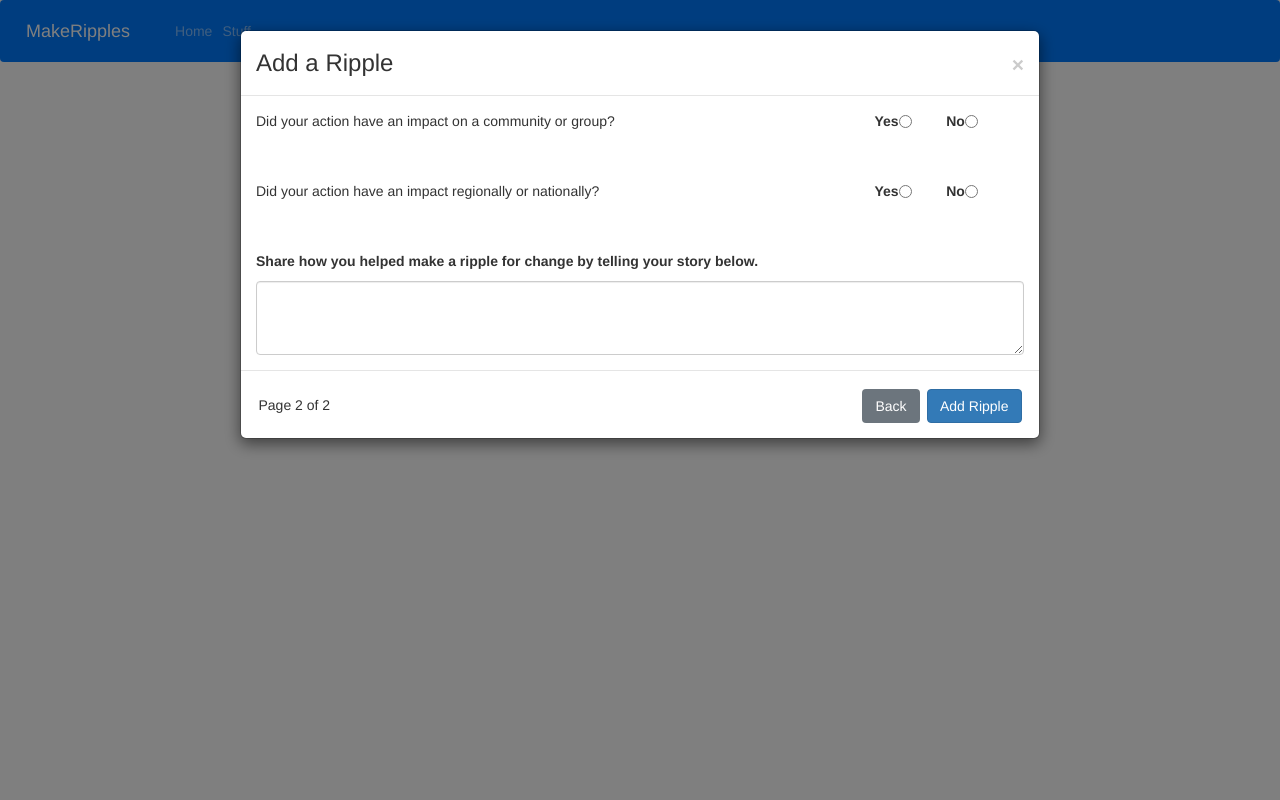
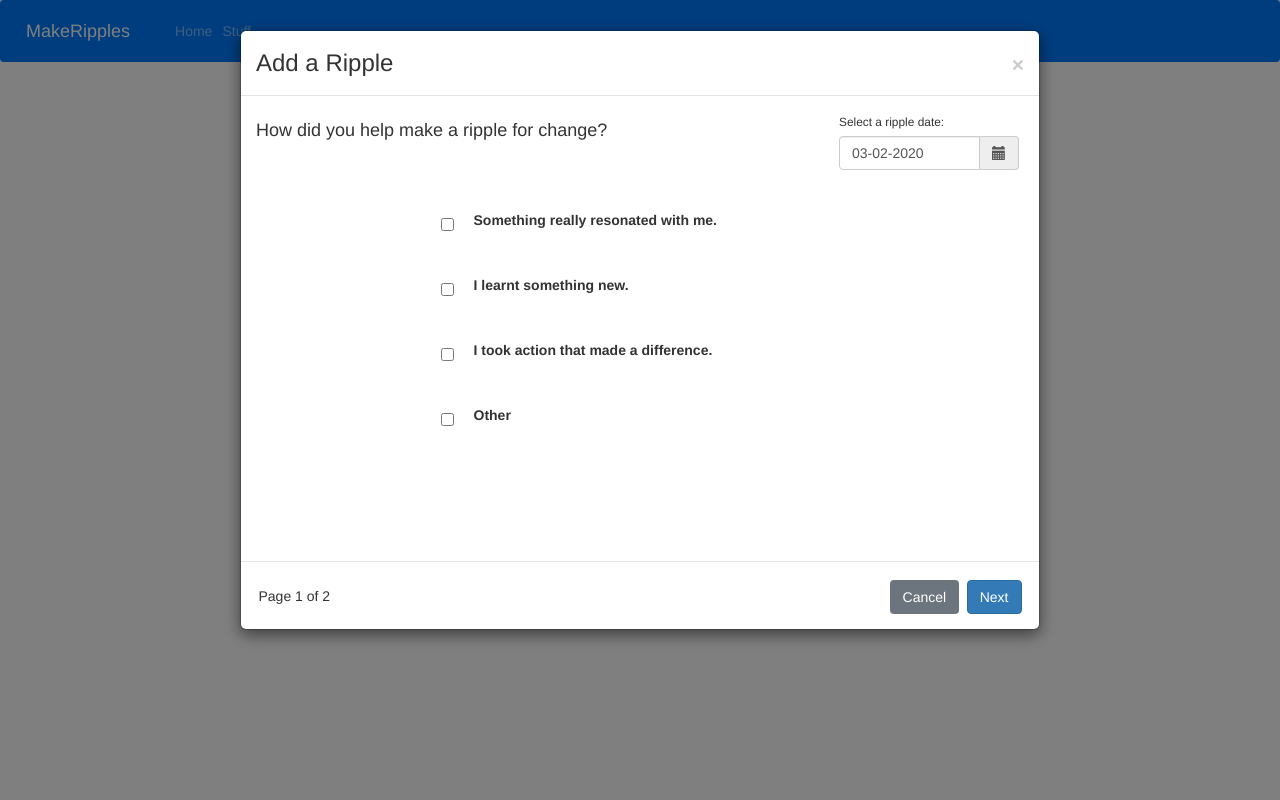
Before and after one commit to oosacker/MakeRipples, a Flask app: page /form2 in a window 1280 px wide. Run offline with Flask 2, Linux system fonts and the light colour scheme; some libraries are stand-ins or nearby versions.

Commit message:
forms done

```diff
--- a/templates/form2.html
+++ b/templates/form2.html
@@ -84,8 +84,12 @@
                             <div class="row">
                                 <input type="checkbox" id="other" value="other">
                                 <label for="other">Other</label>
-                                <label for="other_text" class="ml-auto"><small>What other type of ripple did you make?</small></label>
-                                <input type="text" class="ml-auto" id="other_text" size="35" placeholder="Enter a short description here">
+
+                                <div class="form-group" id="what_ripple">
+                                    <label for="other_text" class="ml-auto"><small>What other type of ripple did you make?</small></label>
+                                    <input type="text" class="ml-auto" id="other_text" size="35" placeholder="Enter a short description here">
+                                </div>
+
                             </div>
 
                             <br>
@@ -347,6 +351,7 @@
             let other_check = $("#other");
             let next_btn = $("#next_btn");
             let datepicker = $("#datepicker");
+            let what_ripple = $("#what_ripple");
 
             {# items on resonate form #}
             let resonate_form = $("#resonate_form");
@@ -371,31 +376,43 @@
             let action_back_btn = $("#action_back_btn");
             let action_add_btn = $("#action_add_btn");
 
+            form_1.modal();
 
-
-            //my_form.modal();
-            action_form.modal();
-
-
+            {# setup the date picker #}
             datepicker.datepicker({
                 autoclose: true,
                 todayHighlight: true
             }).datepicker('update', new Date());
 
+            {# hide the warning #}
             warning_msg.css('visibility', 'hidden');
 
-        {#    next_btn.on("click", function() {#}
-        {#        if (!(resonate_check.prop('checked') || learning_check.prop('checked') || action_check.prop('checked') || other_check.prop('checked')))#}
-        {#        {#}
-        {#            // flash warning if no checkboxes are selected#}
-        {#            warning_msg.css('color', 'red');#}
-        {#            warning_msg.css('visibility', 'visible');#}
-        {#        }#}
-        {#        else{#}
-        {#            my_form.modal("hide");#}
-        {#            my_form2.modal();#}
-        {#        }#}
-        {#    })#}
+            {# hide the 'what ripple' text input #}
+            what_ripple.css('visibility', 'hidden');
+
+            {# click handler for ther 'other' checkbox #}
+            other_check.on('change', function () {
+                if (other_check.prop('checked')) {
+                    what_ripple.css('visibility', 'visible');
+                }
+                else{
+                    what_ripple.css('visibility', 'hidden');
+                }
+            });
+
+            {# button click handler for form_1 #}
+            next_btn.on("click", function() {
+                if (!(resonate_check.prop('checked') || learning_check.prop('checked') || action_check.prop('checked') || other_check.prop('checked')))
+                {
+                    // flash warning if no checkboxes are selected
+                    warning_msg.css('color', 'red');
+                    warning_msg.css('visibility', 'visible');
+                }
+                else{
+                    form_1.modal("hide");
+                    resonate_form.modal();
+                }
+            })
 
         });
     </script>
```
